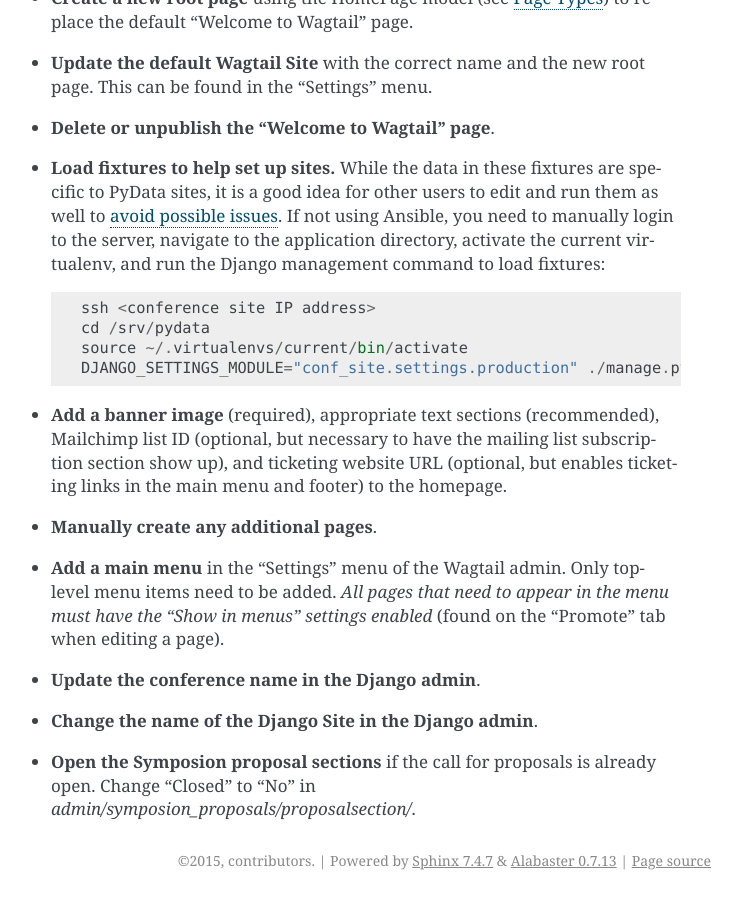
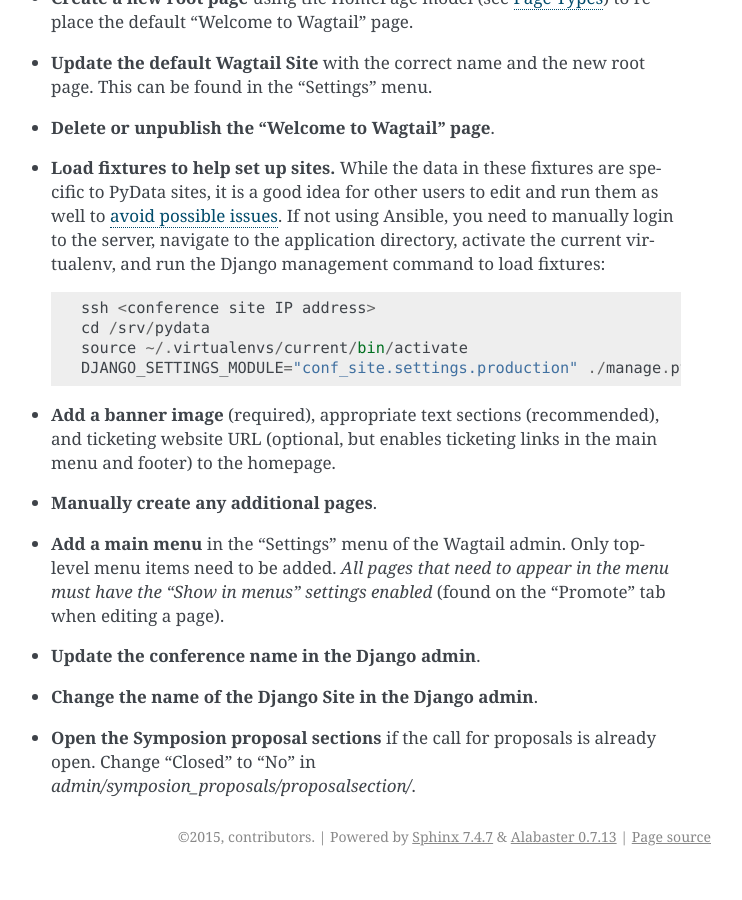
Before and after one commit to pydata/conf_site, a Sphinx documentation site: the page built from docs/source/deployment.rst, in a window 1280 px wide and 900 px high, scrolled down 2895 px. Shown: the whole window, without its empty margins (399-1141 px from the left). Built offline with Sphinx 7.4.7, drawn with Linux system fonts in a browser that asks for light colours; after the commit the page ends 3771 px from its top, so only the background shows below that.

Commit message:
Remove documentation Mailchimp list ID reference.
See #207.

```diff
--- a/docs/source/deployment.rst
+++ b/docs/source/deployment.rst
@@ -155,9 +155,8 @@
     DJANGO_SETTINGS_MODULE="conf_site.settings.production" ./manage.py loaddata fixtures/*
 
 - **Add a banner image** (required), appropriate text sections (recommended),
-  Mailchimp list ID (optional, but necessary to have the mailing list
-  subscription section show up), and ticketing website URL (optional,
-  but enables ticketing links in the main menu and footer) to the homepage.
+  and ticketing website URL (optional, but enables ticketing links
+  in the main menu and footer) to the homepage.
 - **Manually create any additional pages**.
 - **Add a main menu** in the "Settings" menu of the Wagtail admin. Only
   top-level menu items need to be added. *All pages that need to appear in the
```
